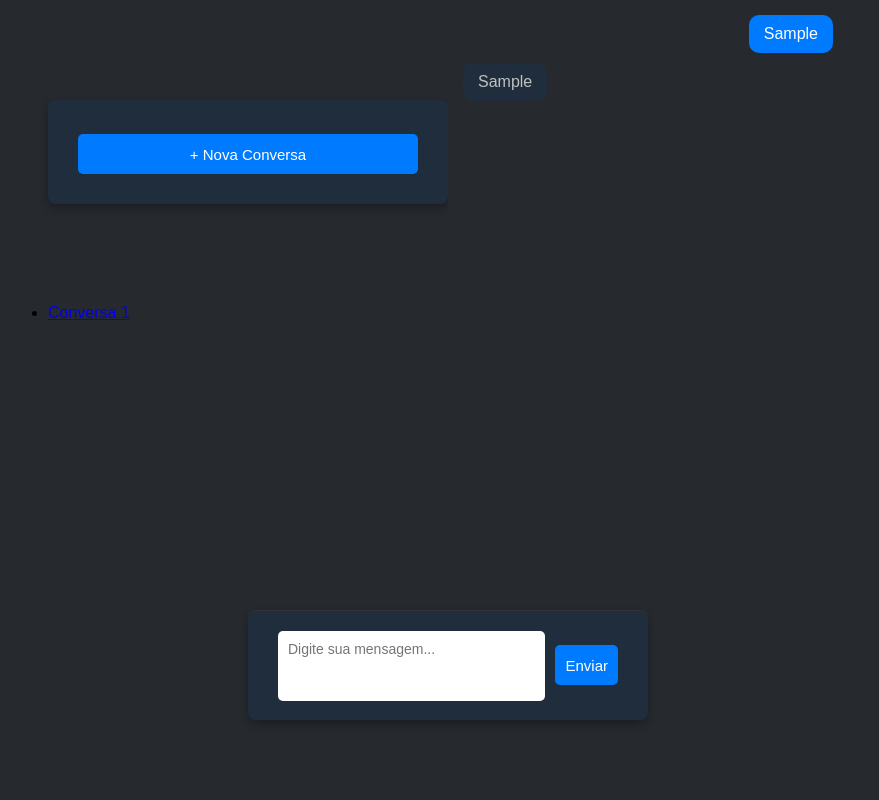
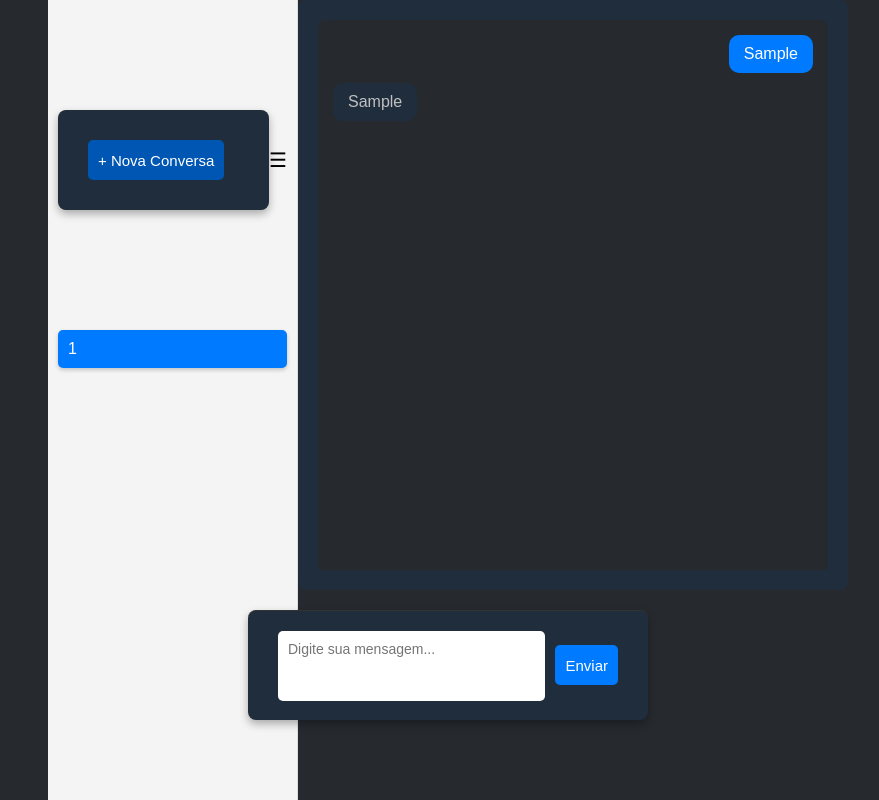
Before and after one commit to GuilhermeGMV/agentesMarcio, a Flask app: page /home?conversa_id=1 in a window 1280 px wide. Shown: the part 60-860 px from the top of the page, without its empty margins (192-1071 px from the left). Before the commit the page ends 780 px from the top, so only its background shows below. Run offline with Flask 3, Linux system fonts and the light colour scheme; a user stored in the database is signed in; tables that the repository leaves empty hold one stand-in row (values such as "Sample post"); some libraries are stand-ins or nearby versions.

Commit message:
css da sidebar (ta ruim ainda)

```diff
--- a/website/static/style.css
+++ b/website/static/style.css
@@ -276,9 +276,11 @@ button[type="submit"]:hover {
     max-width: 800px;
     flex-grow: 1;
     position: relative;
+    height: 100vh;
 }
 
 .chat-container {
+    flex: 1;
     display: flex;
     flex-direction: column;
     width: 100%;
@@ -288,6 +290,7 @@ button[type="submit"]:hover {
     height: calc(100vh - 210px);
     overflow: hidden;
     position: relative;
+    padding: 20px;
 }
 
 .chat-box {
@@ -381,3 +384,74 @@ button[type="submit"]:hover {
 #chat-box::-webkit-scrollbar-thumb:hover {
     background-color: #0056b3;
 }
+.sidebar {
+    width: 250px;
+    background-color: #f4f4f4;
+    border-right: 1px solid #ddd;
+    display: flex;
+    flex-direction: column;
+    padding: 10px;
+    transition: transform 0.3s ease;
+}
+
+.sidebar.hidden {
+    transform: translateX(-260px);
+}
+
+.sidebar-header {
+    display: flex;
+    align-items: center;
+    justify-content: space-between;
+    margin-bottom: 20px;
+}
+.btn-toggle {
+    background: none;
+    border: none;
+    font-size: 20px;
+    cursor: pointer;
+}
+
+.btn-new-conversation {
+    padding: 10px;
+    background-color: #0056b3;
+    color: #ffffff;
+    border: none;
+    border-radius: 5px;
+    cursor: pointer;
+    font-size: 15px;
+    cursor: pointer;
+    transition: background-color 0.3s ease;
+    height: 40px;
+}
+
+.btn-new-conversation:hover {
+    background-color: #101f33;
+}
+
+.conversation-list {
+    list-style: none;
+    padding: 0;
+    margin: 0;
+}
+
+.conversation-item {
+    margin-bottom: 10px;
+}
+
+.conversation-item a {
+    text-decoration: none;
+    color: #333;
+    padding: 10px;
+    display: block;
+    border-radius: 5px;
+    background-color: #f8f9fa;
+    box-shadow: 0 1px 2px rgba(0, 0, 0, 0.1);
+    transition: background-color 0.3s ease, box-shadow 0.3s ease;
+}
+
+.conversation-item a:hover,
+.conversation-item.active a {
+    background-color: #007bff;
+    color: white;
+    box-shadow: 0 2px 4px rgba(0, 0, 0, 0.2);
+}
--- a/website/templates/home.html
+++ b/website/templates/home.html
@@ -2,23 +2,24 @@
 {% block title %}Chat{% endblock %}
 
 {% block content %}
-<div class="container">
 
-    <div class="sidebar">
+<div class="sidebar" id="sidebar">
     <div class="sidebar-header">
         <form method="POST">
-                <button type="submit" name="nova-conversa" class="btn-new-conversation">+ Nova Conversa</button>
+            <button name="nova-conversa" class="btn-new-conversation">+ Nova Conversa</button>
         </form>
+        <button class="btn-toggle" onclick="toggleSidebar()">☰</button>
     </div>
     <ul class="conversation-list">
         {% for c in user_conversas %}
             <li class="conversation-item {% if c.id == conversa.id %}active{% endif %}">
-                    <a href="/home?conversa_id={{ c.id }}">Conversa {{ c.id }}</a>
+                <a href="/home?conversa_id={{ c.id }}">{{ c.id }}</a>
             </li>
         {% endfor %}
     </ul>
 </div>
 
+<div class="container">
     <div class="chat-container">
         <div id="chat-box" class="chat-box">
             {% if conversa and conversa.messages %}
@@ -35,6 +36,12 @@
         </div>
     </div>
 </div>
+<script>
+    function toggleSidebar() {
+        const sidebar = document.getElementById('sidebar');
+        sidebar.classList.toggle('hidden');
+    }
+</script>
 <form method="POST" class="message-form">
     <textarea name="note" id="note" class="form-control" placeholder="Digite sua mensagem..."></textarea>
     <button type="submit" class="btn-send">Enviar</button>
```
Lines whose indentation alone changed are shown as unchanged.
